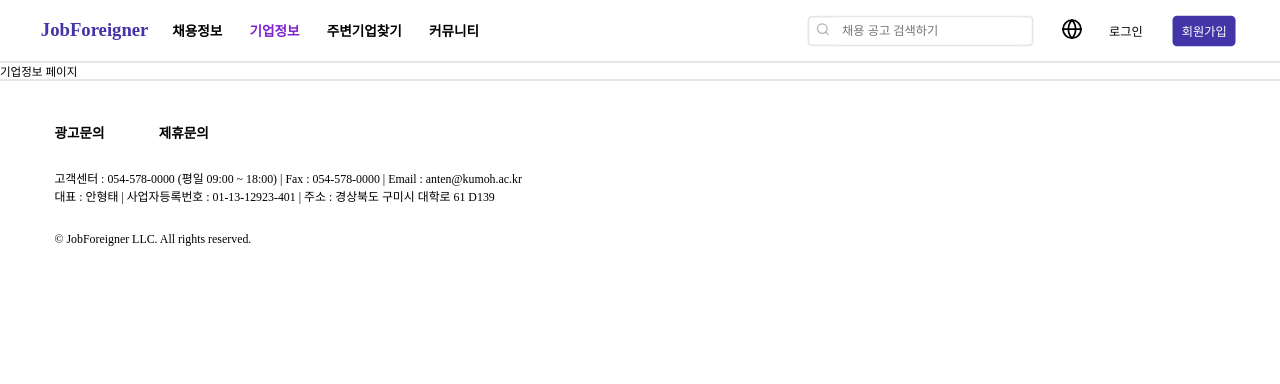
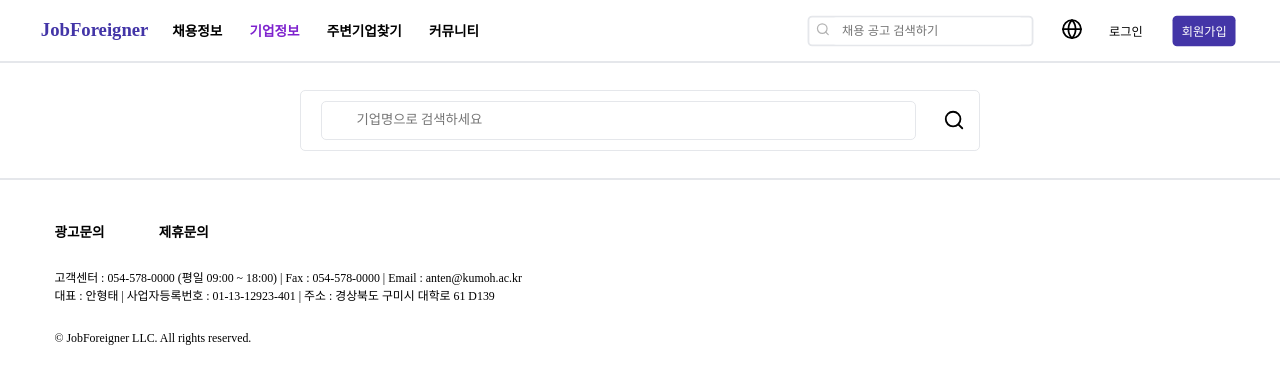
Before and after one commit to th-D138/JobForeigner-FrontEnd, a React (Vite) app: page /companies in a window 1280 px wide. Shown: the top 384 px of the page. Built offline with nearby package versions, Linux system fonts and the light colour scheme.

Commit message:
feat: 상단 SearchBar 구현
#5

```diff
--- /dev/null
+++ b/src/components/companies/SearchBar.tsx
@@ -0,0 +1,19 @@
+import { Search } from "lucide-react";
+import styles from "./searchBar.module.scss";
+
+const SearchBar = () => {
+	return (
+		<section className={styles.searchBarSection}>
+			<div className={styles.container}>
+				<input
+					type="text"
+					placeholder="기업명으로 검색하세요"
+					className={styles.searchInput}
+				/>
+				<Search />
+			</div>
+		</section>
+	);
+};
+
+export default SearchBar;
--- /dev/null
+++ b/src/components/companies/searchBar.module.scss
@@ -0,0 +1,38 @@
+.searchBarSection {
+	padding: 2rem;
+	display: flex;
+	flex-direction: column;
+	justify-content: center;
+	align-items: center;
+}
+
+.container {
+	display: flex;
+	justify-content: center;
+	align-items: center;
+	gap: 2rem;
+	width: 50rem;
+	border: 1px solid black;
+	padding: 0.75rem 1rem 0.75rem 1.5rem;
+	border: 1px solid var(--color-gray-200);
+	border-radius: 0.375rem;
+	outline: none;
+
+	&:focus {
+		border-color: var(--color-purple-600);
+		box-shadow: 0 0 0 2px rgba(var(--color-purple-600), 0.3);
+	}
+}
+
+.searchInput {
+	width: 100%;
+	padding: 0.75rem 1rem 0.75rem 2.5rem;
+	border: 1px solid var(--color-gray-200);
+	border-radius: 0.375rem;
+	outline: none;
+
+	&:focus {
+		border-color: var(--color-purple-600);
+		box-shadow: 0 0 0 2px rgba(var(--color-purple-600), 0.3);
+	}
+}
--- a/src/pages/companies/Page.tsx
+++ b/src/pages/companies/Page.tsx
@@ -1,7 +1,9 @@
+import SearchBar from "@/components/companies/SearchBar";
+
 export default function CompaniesPage() {
-  return (
-    <>
-      <div>기업정보 페이지</div>
-    </>
-  );
+	return (
+		<>
+			<SearchBar />
+		</>
+	);
 }
```
